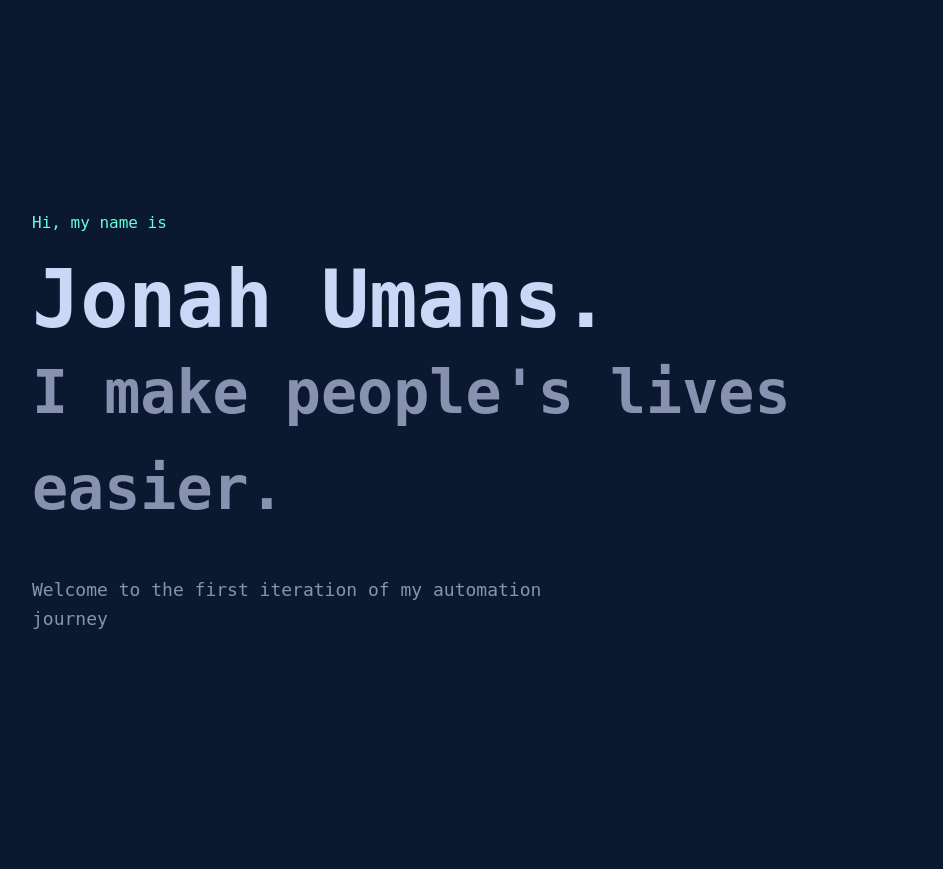
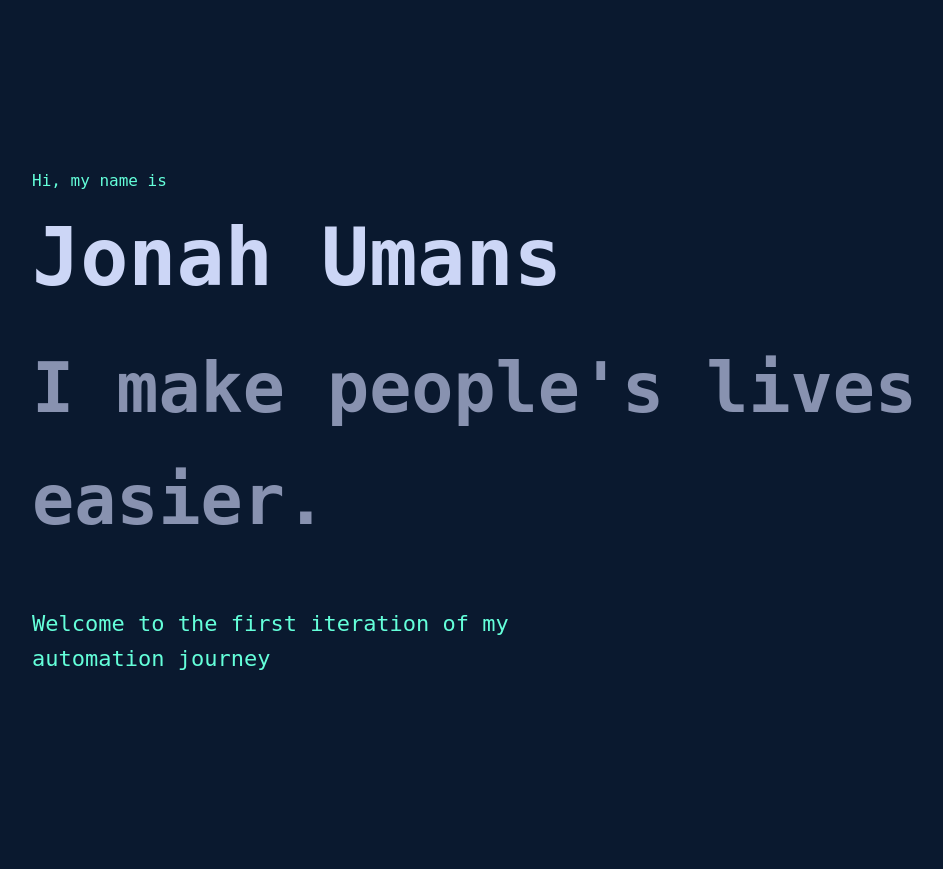
Before and after one commit to jonahumans/Migration-Assistant, a Flask app: page /portfolio in a window 1280 px wide. Shown: the part 58-927 px from the top of the page, without its empty margins (108-1051 px from the left). Run offline with Flask 3, Linux system fonts and the light colour scheme.

Commit message:
Assistant checkpoint: Update portfolio text styling
Assistant generated file changes:
- templates/portfolio.html: Update text styling and spacing

---

User prompt:

ok the Jonah Umans does not need a period, make the Jonah Umans, I make people's lives easier. and Welcome to the first iteration of my automation journey look better

```diff
--- a/templates/portfolio.html
+++ b/templates/portfolio.html
@@ -165,9 +165,9 @@
     <div class="container">
         <section class="hero">
             <div class="small-heading">Hi, my name is</div>
-            <h1>Jonah Umans.</h1>
-            <h2>I make people's lives easier.</h2>
-            <p class="about-text">
+            <h1>Jonah Umans</h1>
+            <h2 style="font-size: 70px; margin: 30px 0;">I make people's lives easier.</h2>
+            <p class="about-text" style="font-size: 22px; color: #64ffda;">
                 Welcome to the first iteration of my automation journey
             </p>
         </section>
```
